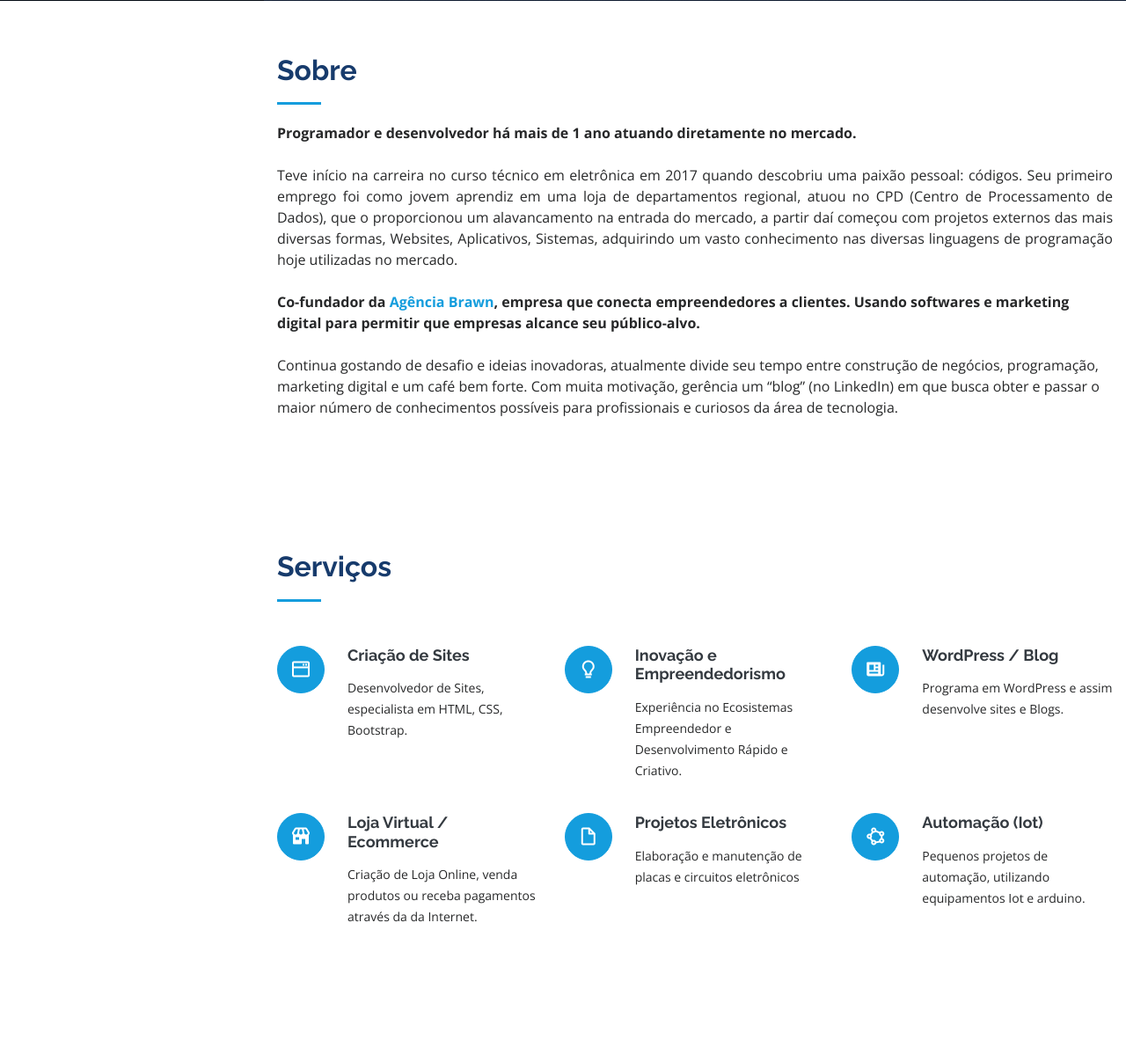
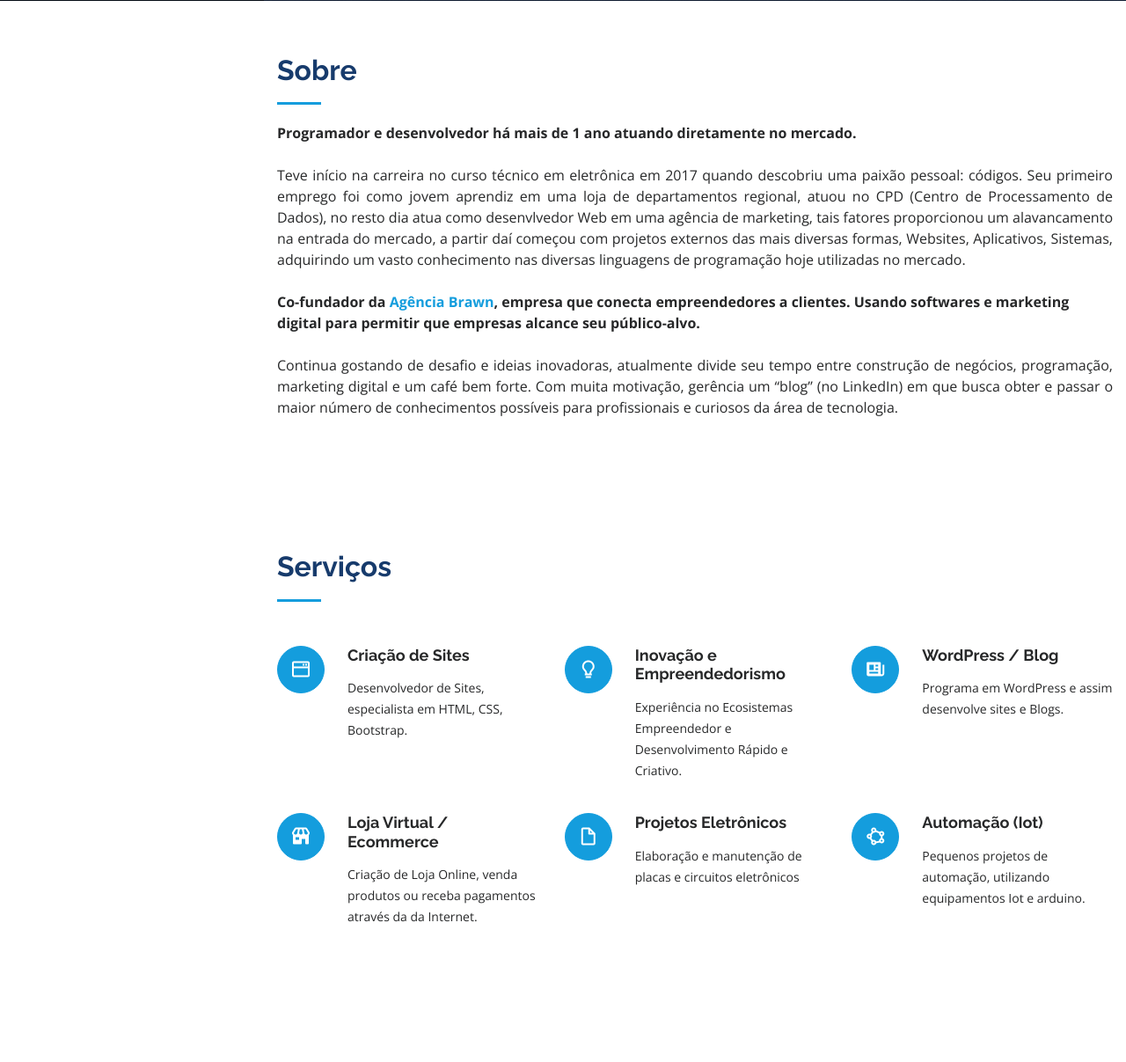
Before and after one commit to Leonardo-Soares/Leonardo-Soares, a PHP site: page / in a window 1280 px wide. Shown: the part 799-2006 px from the top of the page at 88% size. Run offline with PHP 8.4, Linux system fonts and the light colour scheme.

Commit message:
remoção do styles

```diff
--- a/assets/css/style.css
+++ b/assets/css/style.css
@@ -310,6 +310,7 @@ section {
 
 .section-title p {
   margin-bottom: 0;
+  text-align: justify;
 }
 
 /*--------------------------------------------------------------
@@ -740,11 +741,17 @@ section {
   padding-bottom: 130px;
 }
 
+.contact a{
+  color: black;
+  width: 100%;
+}
+
 .contact .info {
   padding: 30px;
   background: #fff;
   width: 100%;
   box-shadow: 0 0 24px 0 rgba(0, 0, 0, 0.12);
+  margin-bottom: 15px;
 }
 
 .contact .info i {
@@ -915,6 +922,17 @@ section {
   }
 }
 
+@media (max-width: 500px){
+  .contact .info .email p {
+    font-size: 12px;
+    font-weight: bold;
+  }
+
+  .contact .info p{
+    font-weight: bold;
+  }
+}
+
 /*--------------------------------------------------------------
 # Breadcrumbs
 --------------------------------------------------------------*/
--- a/index.html
+++ b/index.html
@@ -10,7 +10,7 @@
   <meta content="" name="keywords">
 
   <!-- Favicons -->
-  <link href="assets/img/favicon.png" rel="icon">
+  <link href="assets/img/LS.png" rel="icon">
   <link href="assets/img/apple-touch-icon.png" rel="apple-touch-icon">
 
   <!-- Google Fonts -->
@@ -95,19 +95,20 @@
           <h2>Sobre</h2>
           <b>Programador e desenvolvedor há mais de 1 ano atuando diretamente no mercado.</b>
           </br><br>
-          <p style="text-align: justify;">
+          <p>
             Teve início na carreira no curso técnico em eletrônica em 2017
             quando descobriu uma paixão pessoal: códigos. Seu primeiro emprego
             foi como jovem aprendiz em uma loja de departamentos regional,
-            atuou no CPD (Centro de Processamento de Dados), que o proporcionou
-            um alavancamento na entrada do mercado, a partir daí começou com
-            projetos externos das mais diversas formas, Websites, Aplicativos,
-            Sistemas, adquirindo um vasto conhecimento nas diversas linguagens
-            de programação hoje utilizadas no mercado.
+            atuou no CPD (Centro de Processamento de Dados), no resto dia
+            atua como desenvlvedor Web em uma agência de marketing, tais fatores
+            proporcionou um alavancamento na entrada do mercado, a partir daí
+            começou com projetos externos das mais diversas formas, Websites,
+            Aplicativos, Sistemas, adquirindo um vasto conhecimento nas diversas
+            linguagens de programação hoje utilizadas no mercado.
           </p>
           </br>
           <b>
-            Co-fundador da <a href="">Agência Brawn</a>, empresa que conecta
+            Co-fundador da <a target="__blanck" href="http://agenciabrawn.com.br">Agência Brawn</a>, empresa que conecta
             empreendedores a clientes. Usando softwares e marketing digital
             para permitir que empresas alcance seu público-alvo.
           </b>
@@ -181,42 +182,42 @@
         <div class="row">
           <div class="col-lg-4 col-md-6 icon-box" data-aos="fade-up">
             <div class="icon"><i class='bx bx-window-alt'></i></div>
-            <h4 class="title"><a href="">Criação de Sites</a></h4>
+            <h4 class="title">Criação de Sites</h4>
             <p class="description">
               Desenvolvedor de Sites, especialista em HTML, CSS, Bootstrap.
             </p>
           </div>
           <div class="col-lg-4 col-md-6 icon-box" data-aos="fade-up" data-aos-delay="100">
             <div class="icon"><i class='bx bx-bulb'></i></div>
-            <h4 class="title"><a href="">Inovação e Empreendedorismo </a></h4>
+            <h4 class="title">Inovação e Empreendedorismo </h4>
             <p class="description">
               Experiência no Ecosistemas Empreendedor e Desenvolvimento Rápido e Criativo.
             </p>
           </div>
           <div class="col-lg-4 col-md-6 icon-box" data-aos="fade-up" data-aos-delay="200">
             <div class="icon"><i class='bx bxs-news'></i></div>
-            <h4 class="title"><a href="">WordPress / Blog</a></h4>
+            <h4 class="title">WordPress / Blog</h4>
             <p class="description">
               Programa em WordPress e assim desenvolve sites e Blogs.
             </p>
           </div>
           <div class="col-lg-4 col-md-6 icon-box" data-aos="fade-up" data-aos-delay="300">
             <div class="icon"><i class='bx bxs-store'></i></div>
-            <h4 class="title"><a href="">Loja Virtual / Ecommerce</a></h4>
+            <h4 class="title">Loja Virtual / Ecommerce</h4>
             <p class="description">
               Criação de Loja Online, venda produtos ou receba pagamentos através da da Internet.
             </p>
           </div>
           <div class="col-lg-4 col-md-6 icon-box" data-aos="fade-up" data-aos-delay="400">
             <div class="icon"><i class='bx bx-file-blank'></i></div>
-            <h4 class="title"><a href="">Projetos Eletrônicos</a></h4>
+            <h4 class="title">Projetos Eletrônicos</h4>
             <p class="description">
               Elaboração e manutenção de placas e circuitos eletrônicos
             </p>
           </div>
           <div class="col-lg-4 col-md-6 icon-box" data-aos="fade-up" data-aos-delay="500">
             <div class="icon"><i class='bx bx-shape-polygon'></i></div>
-            <h4 class="title"><a href="">Automação (Iot)</a></h4>
+            <h4 class="title">Automação (Iot)</h4>
             <p class="description">
               Pequenos projetos de automação, utilizando equipamentos Iot e arduino.
             </p>
@@ -363,6 +364,32 @@
         </div>
 
         <div class="row">
+          <div class="col-lg-6" data-aos="fade-up" data-aos-delay="100">
+            <h3 class="resume-title">Experiência Profissional</h3>
+            <div class="resume-item">
+              <h4>Web Design</h4>
+              <h5>2020 - Presente</h5>
+              <p><em>Agência Brawn, Belém, Pará</em></p>
+              <ul>
+                <li>Construção de sites para empreendedores locais, regeinoais e nacional.</li>
+                <li>Aplicação de boas praticas de marketing digital</li>
+                <li>Blogs e lojas em WordPress</li>
+                <li>Construção de sistemas</li>
+              </ul>
+            </div>
+            <div class="resume-item">
+              <h4>Aprendiz Suporte TI</h4>
+              <h5>2020 - Presente</h5>
+              <p><em>Grupo Líder, Belém, Pará </em></p>
+              <ul>
+                <li>Auxiliar na manutenção de equipamentos eletrônicos (computadores, impressoras e outros)</li>
+                <li>Emitir documentos para a trasinção de equipamentos eletrônicos (venda, compra, conserto e outros)
+                </li>
+                <li>Auxiliar funcionários com problemas de utilização de softwares internos e externos</li>
+              </ul>
+            </div>
+
+          </div>
           <div class="col-lg-6" data-aos="fade-up">
             <h3 class="resume-title">Acadêmico</h3>
             <div class="resume-item">
@@ -679,8 +680,7 @@
           </div>
 
           <div class="col-lg-4 d-flex align-items-stretch">
-            <a target="__blanck" href="https://api.whatsapp.com/send?phone=5591998260317"
-              style=" color: black; width: 100%;">
+            <a target="__blanck" href="https://api.whatsapp.com/send?phone=5591998260317">
               <div class="info">
                 <div class="phone">
                   <i class="icofont-phone"></i>
```
Also changed, not shown: other parts of index.html (+3 -29 lines), assets/img/LS.png (added).
